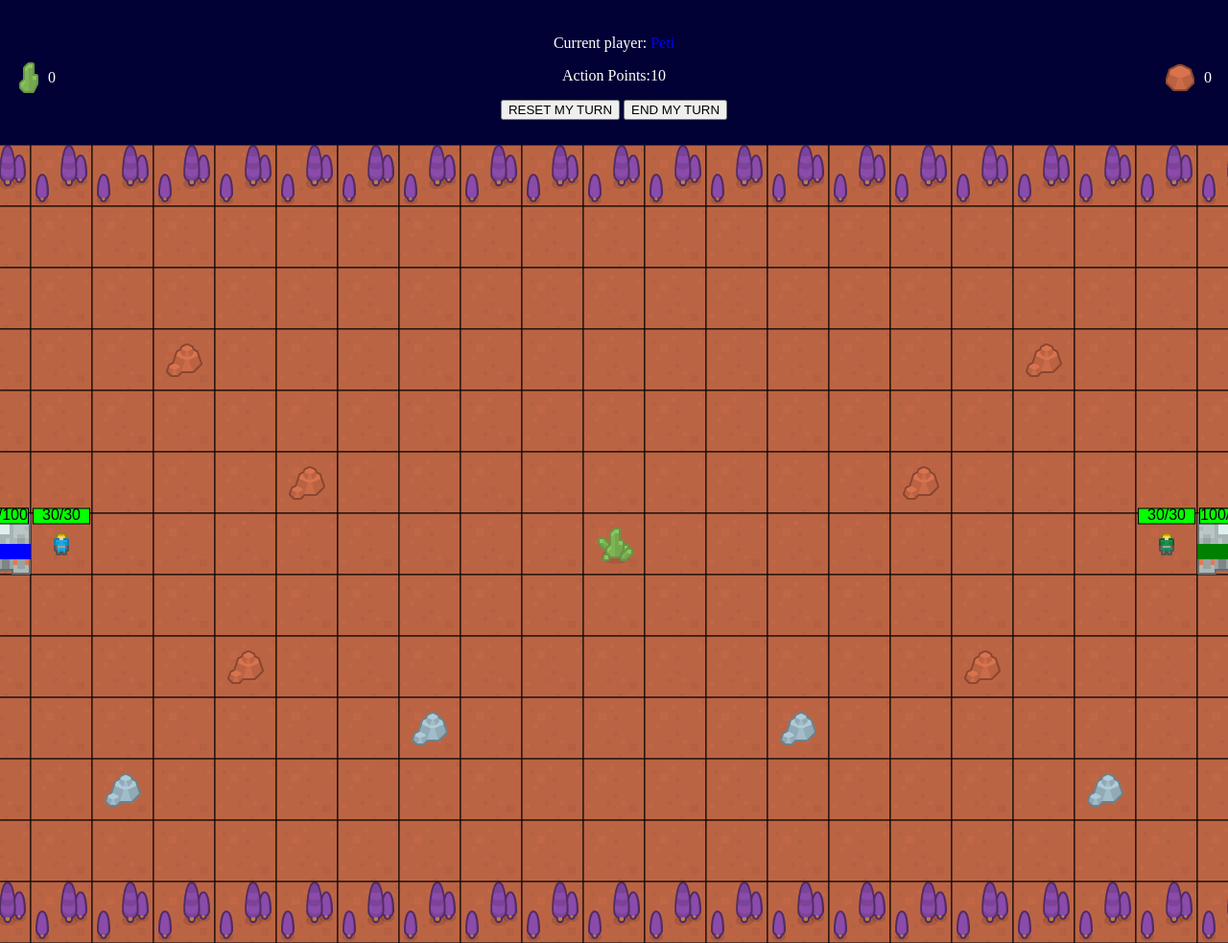
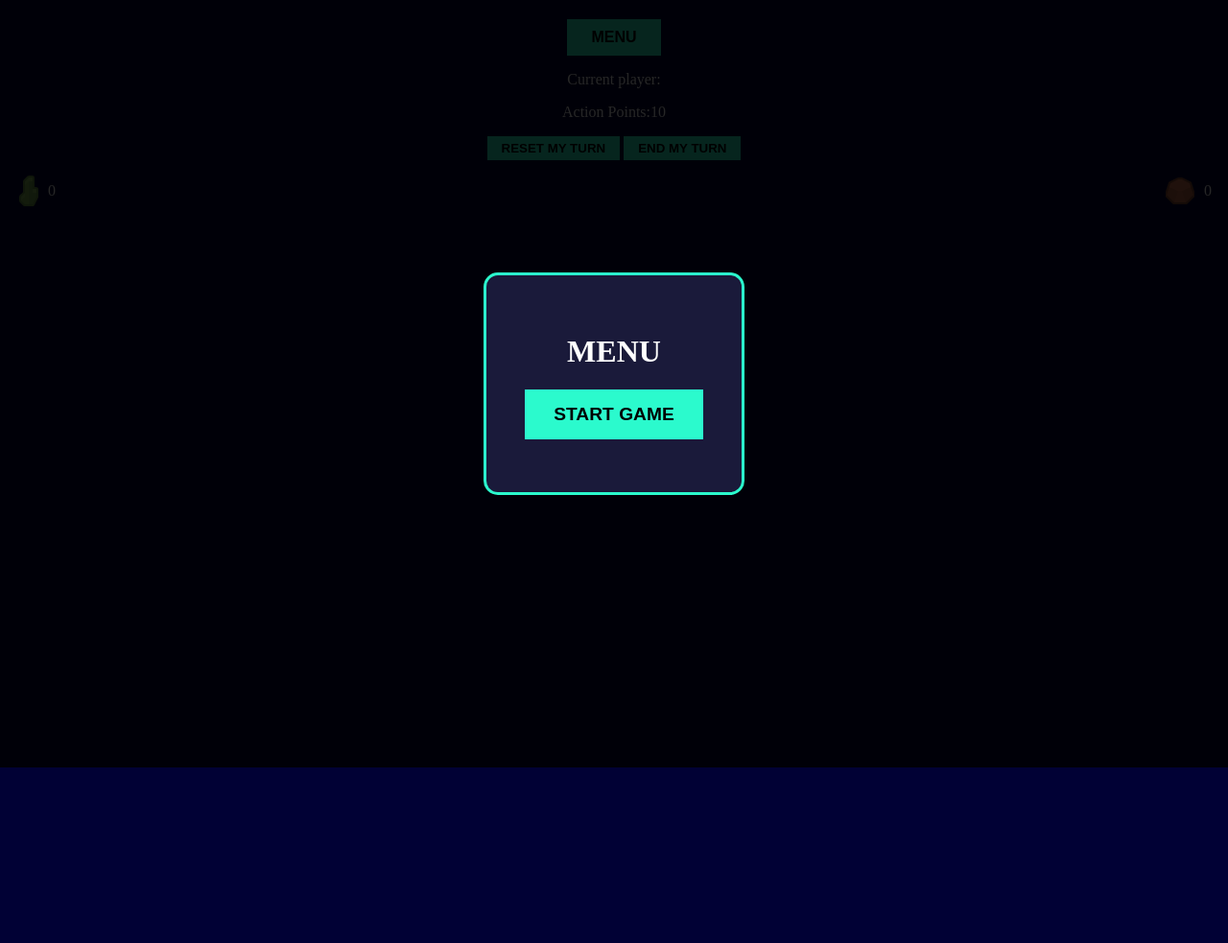
Before and after one commit to krivanpeter/multimedia_beadando, a plain HTML site: page index.html in a window 1280 px wide. Shown: the top 983 px of the page at 96% size. Drawn offline with Linux system fonts and the light colour scheme.

Commit message:
adds simple menu

```diff
--- a/assets/css/style.css
+++ b/assets/css/style.css
@@ -20,6 +20,16 @@ img {
     height: 832px;
 }
 
+.game-round {
+    color: white;
+    width: 100%;
+    justify-content: space-between;
+    text-align: center;
+    padding: 0 20px;
+    margin-bottom: 10px;
+    box-sizing: border-box;
+}
+
 .gui {
     display: flex;
     color: white;
@@ -30,7 +40,7 @@ img {
     box-sizing: border-box;
 }
 
-.player_resources {
+.player-resources {
     display: flex;
     align-items: center;
 }
@@ -47,7 +57,7 @@ img {
     color: white;
 }
 
-.player_build_menu {
+.player-build-menu {
     width: 45%;
     border: 1px solid #444;
     padding: 5px;
@@ -106,3 +116,63 @@ img {
         transform: translateX(4px);
     }
 }
+
+.round-btn {
+    padding: 5px 15px;
+    background: #2bfacd;
+    border: none;
+    font-weight: bold;
+    cursor: pointer;
+    transition: 0.2s;
+}
+
+.round-btn:hover {
+    background: #1eb898;
+    transform: translateY(-2px);
+}
+
+#menuBtn{
+    padding: 10px 25px;
+    font-size: 1rem;
+    font-weight: bolder;
+}
+
+.overlay {
+    position: absolute;
+    top: 0;
+    left: 0;
+    width: 100%;
+    height: 100%;
+    background: rgba(0, 0, 0, 0.85);
+    display: flex;
+    justify-content: center;
+    align-items: center;
+    z-index: 1000;
+}
+
+.menu-box {
+    background: #1a1a3a;
+    border: 3px solid #2bfacd;
+    padding: 40px;
+    border-radius: 15px;
+    text-align: center;
+    color: white;
+}
+
+.menu-btn {
+    display: block;
+    width: 100%;
+    padding: 15px 30px;
+    margin: 15px 0;
+    background: #2bfacd;
+    border: none;
+    font-weight: bold;
+    font-size: 1.2rem;
+    cursor: pointer;
+    transition: 0.2s;
+}
+
+.menu-btn:hover {
+    background: #1eb898;
+    transform: translateY(-2px);
+}
--- a/assets/js/GameScene.js
+++ b/assets/js/GameScene.js
@@ -29,11 +29,17 @@ export default class GameScene {
     }
 
     start(callback) {
-        this.spriteSheet.onload = () => {
+        const onReady = () => {
             this.init();
             this.setupInputs();
             callback();
         };
+
+        if (this.spriteSheet.complete) {
+            onReady();
+        } else {
+            this.spriteSheet.onload = onReady;
+        }
     }
 
     init() {
@@ -69,6 +75,7 @@ export default class GameScene {
             });
             player.on('lost', () => {
                 console.log(`Player ${player.id} has lost the game!`);
+
             });
         });
     }
@@ -354,7 +361,7 @@ export default class GameScene {
 
     updateBuildMenu() {
         const prevPlayerId = (this.currentPlayer.id === 1) ? 2 : 1;
-        $(`.player_build_menu div[data-player="${prevPlayerId}"]`).removeClass("build-item");
-        $(`.player_build_menu div[data-player="${this.currentPlayer.id}"]`).addClass("build-item");
+        $(`.player-build-menu div[data-player="${prevPlayerId}"]`).removeClass("build-item");
+        $(`.player-build-menu div[data-player="${this.currentPlayer.id}"]`).addClass("build-item");
     }
 }
--- a/assets/js/initSettings.js
+++ b/assets/js/initSettings.js
@@ -46,7 +46,7 @@ export const UNIT_DATA = {
 
 export const PLAYERS = [
     { name: "Peti", id: 1, color: "blue", x: 2, y: 6 },
-    { name: "A vesztes", id: 2, color: "green", x: 22, y: 6 },
+    { name: "The loser", id: 2, color: "green", x: 22, y: 6 },
 ];
 
 export const RESOURCES = [
--- a/assets/js/main.js
+++ b/assets/js/main.js
@@ -4,8 +4,11 @@ import GameScene from './GameScene.js';
 
 const game = new GameScene("canvas", "assets/imgs/scifi_tilesheet.png");
 let lastTime = 0;
+let isPaused = true;
 
 function loop(currentTime) {
+    if (isPaused) return;
+
     if (!lastTime) lastTime = currentTime;
     const dt = (currentTime - lastTime) / 1000;
     lastTime = currentTime;
@@ -16,6 +19,29 @@ function loop(currentTime) {
     requestAnimationFrame(loop);
 }
 
-game.start(() => {
+$("#startGameBtn").on("click", () => {
+    $("#mainMenu").fadeOut(300);
+    $("#startGameBtn").hide();
+    $("#resumeBtn").show();
+
+    isPaused = false;
+
+    game.start(() => {
+        lastTime = performance.now();
+        requestAnimationFrame(loop);
+    });
+});
+
+$("#menuBtn").on("click", () => {
+    isPaused = true;
+    $("#menuTitle").text("PAUSE");
+    $("#mainMenu").fadeIn(300);
+});
+
+$("#resumeBtn").on("click", () => {
+    $("#mainMenu").fadeOut(300);
+
+    isPaused = false;
+    lastTime = performance.now();
     requestAnimationFrame(loop);
 });
--- a/index.html
+++ b/index.html
@@ -12,25 +12,26 @@
 
 <body>
     <div class="game-wrapper">
+        <div class="game-round">
+            <div>
+                <button id="menuBtn" class="round-btn">MENU</button>
+                <p>
+                    <span>Current player:</span>
+                    <span id="currentPlayer"></span>
+                </p>
+                <p><span>Action Points:</span><span id="ap">10</span>
+                <p>
+                    <button id="resetBtn" class="round-btn">RESET MY TURN</button>
+                    <button id="endTurnBtn" class="round-btn">END MY TURN</button>
+            </div>
+        </div>
         <div class="gui">
-            <div id="p1gui" class="player_resources">
+            <div id="p1gui" class="player-resources">
                 <img src="assets/imgs/rock.png" alt="Player 1 rocks"><span class="amount" id="rock1">0</span>
                 <img src="assets/imgs/iron.png" alt="Player 1 irons"><span class="amount" id="iron1">0</span>
                 <img src="assets/imgs/uranium.png" alt="Player 1 uraniums"><span class="amount" id="uranium1">0</span>
             </div>
-            <div class="game_round">
-                <div style="text-align: center;">
-                    <p>
-                        <span>Current player:</span>
-                        <span id="currentPlayer"></span>
-                    </p>
-                    <p><span>Action Points:</span><span id="ap">10</span>
-                    <p>
-                        <button id="resetBtn">RESET MY TURN</button>
-                        <button id="endTurnBtn">END MY TURN</button>
-                </div>
-            </div>
-            <div id="p2gui" class="player_resources">
+            <div id="p2gui" class="player-resources">
                 <img src="assets/imgs/rock.png" alt="Player 2 rocks"><span class="amount" id="rock2">0</span>
                 <img src="assets/imgs/iron.png" alt="Player 2 irons"><span class="amount" id="iron2">0</span>
                 <img src="assets/imgs/uranium.png" alt="Player 2 uraniums"><span class="amount" id="uranium2">0</span>
@@ -40,7 +41,7 @@
         <canvas id="canvas"></canvas>
 
         <div class="build-wrapper">
-            <div id="p1build" class="player_build_menu">
+            <div id="p1build" class="player-build-menu">
                 <div class="build-items">
                     <div class="build-item" data-type="worker" data-player="1">
                         <img src="assets/imgs/blue_worker.png" alt="Build worker">
@@ -57,7 +58,7 @@
                 </div>
             </div>
 
-            <div id="p2build" class="player_build_menu">
+            <div id="p2build" class="player-build-menu">
                 <div class="build-items">
                     <div class="build-item" data-type="worker" data-player="2">
                         <img src="assets/imgs/green_worker.png" alt="Build worker">
@@ -75,6 +76,15 @@
             </div>
         </div>
     </div>
+    <div id="mainMenu" class="overlay">
+        <div class="menu-box">
+            <h1 id="menuTitle">MENU</h1>
+            <div class="menu-content">
+                <button id="startGameBtn" class="menu-btn">START GAME</button>
+                <button id="resumeBtn" class="menu-btn" style="display: none;">CONTINUE</button>
+            </div>
+        </div>
+    </div>
 </body>
 <script type="module" src="assets/js/jquery.min.js"></script>
 <script type="module" src="assets/js/main.js"></script>
```
